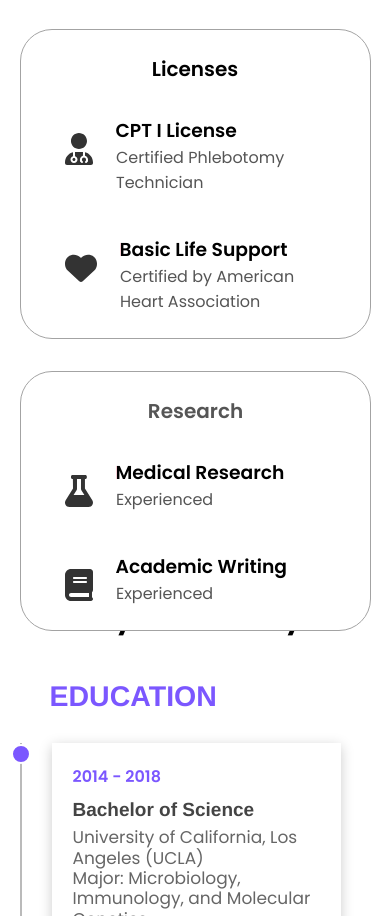
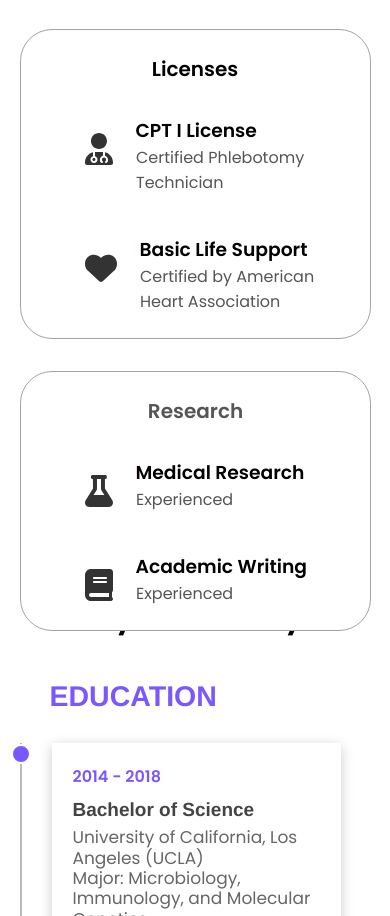
Before and after one commit to WajihulHassan944/monifa-personal-portfolio-design, a plain HTML site: page index.html in a window 390 px wide. Shown: the part 2052-2968 px from the top of the page. Drawn offline with nearby package versions, Linux system fonts and the light colour scheme.

Commit message:
updated styles

```diff
--- a/index.html
+++ b/index.html
@@ -165,7 +165,7 @@
                             <p>Certified Phlebotomy Technician</p>
                         </div>
                     </article>
-                    <article>
+                    <article class="myArticleThree">
                         <i class="fa fa-heart icon myhthree" style="font-size:25px; margin-right:15px;"></i>
                         <div>
                             <h3 style="width:200px;"><span class="toHoverCss">Basic Life Support</span></h3>
@@ -184,7 +184,7 @@
                             <p>Experienced</p>
                         </div>
                     </article>
-                    <article>
+                    <article class="myArticleThree">
                         <i class="fa fa-book icon myhthree" style="font-size:25px;margin-right:15px;"></i>
                         <div>
                             <h3 style="width:200px;"><span class="toHoverCss">Academic Writing</span></h3>
--- a/style.css
+++ b/style.css
@@ -867,9 +867,15 @@ html {
 
 .myArticleOne{
 	margin-right:0;
+	margin-left:20px;
 }
 .myArticleTwo{
 	margin-right:0;
+	margin-left:20px;
+}
+.myArticleThree{
+
+	margin-left:20px;
 }
 
 .about-pic{
```
Also changed, not shown: 2 other files.
